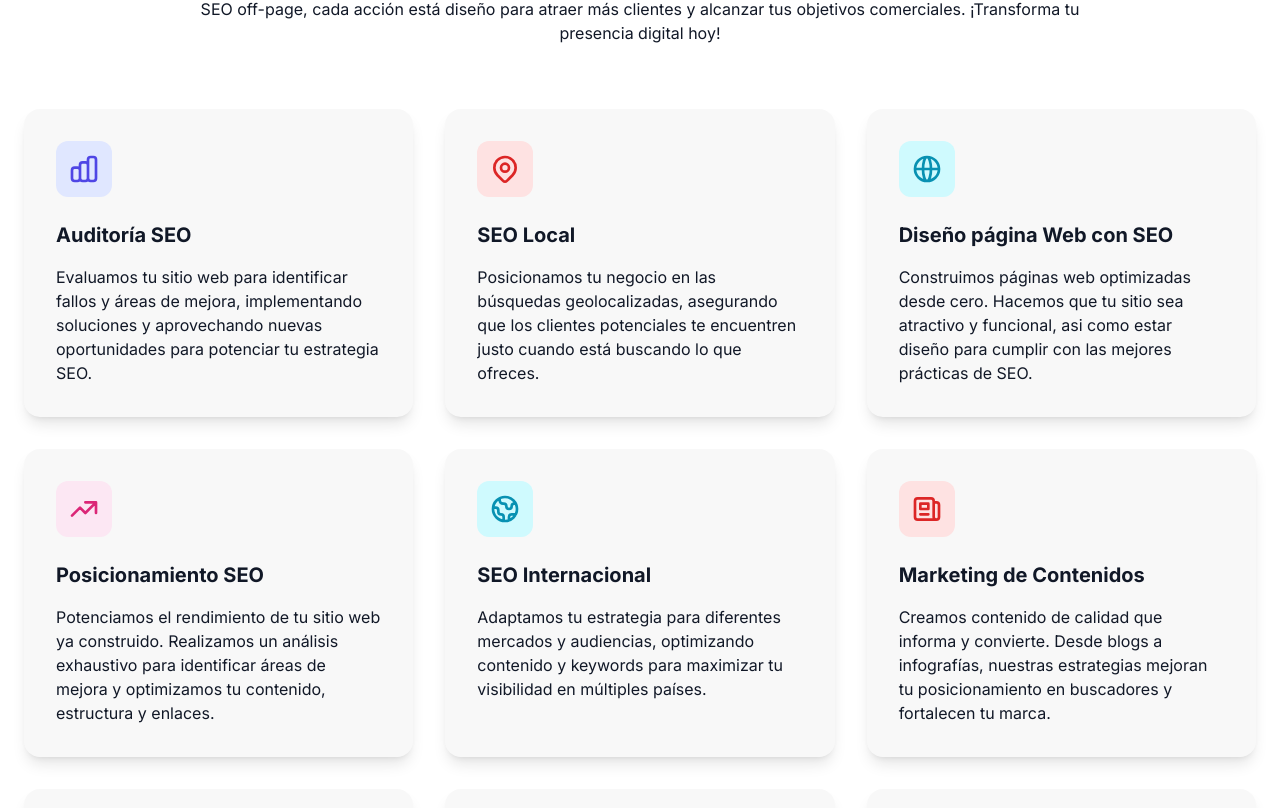
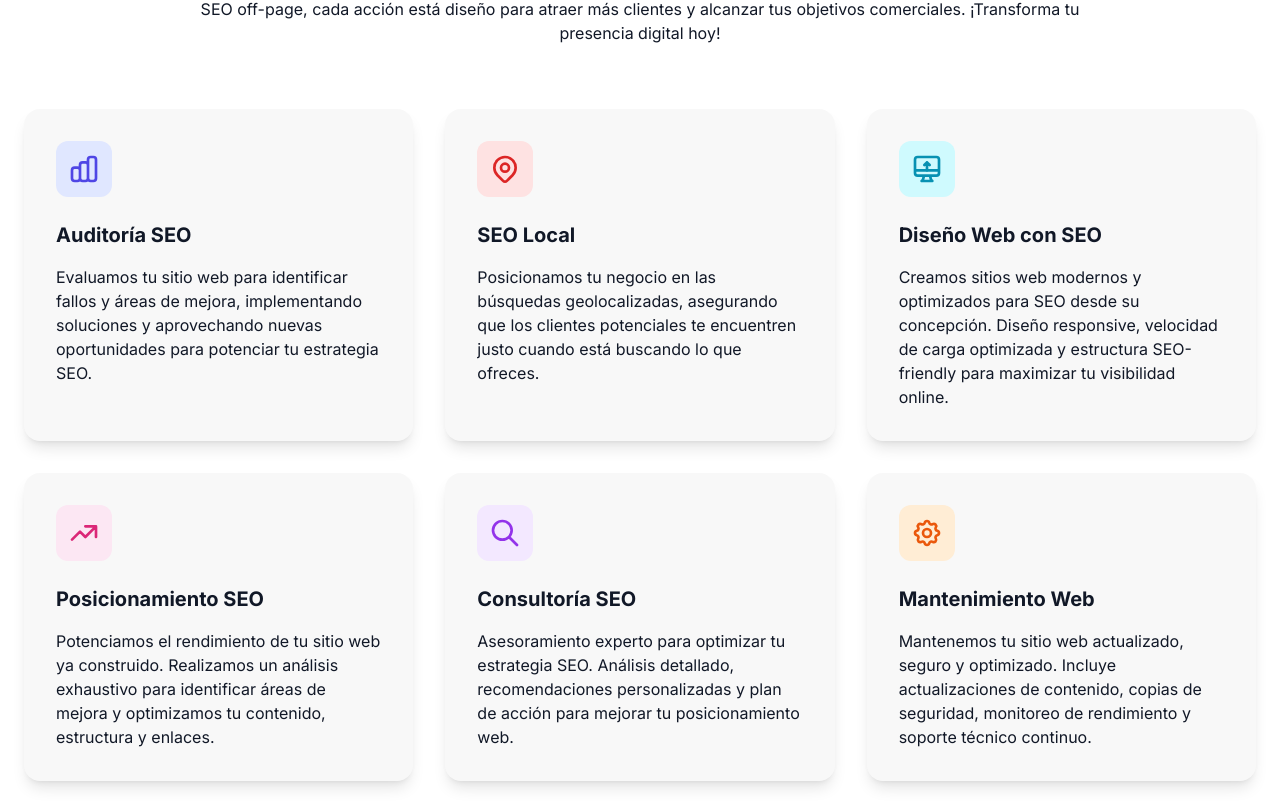
Before and after one commit to jonhygg99/agencia-mkt-digital, a Next.js app: page / in a window 1280 px wide. Shown: the part 1872-2680 px from the top of the page. Built offline with nearby package versions, Linux system fonts and the light colour scheme.

Commit message:
Add new icons, delete some services and fix banner cta

```diff
--- a/app/posicionamiento-seo/page.tsx
+++ b/app/posicionamiento-seo/page.tsx
@@ -73,7 +73,6 @@ export default function Page() {
         posesivo="nuestro Servicio de"
         service="Posicionamiento SEO"
       />
-      {/* // TODO: se ve mal en dispositivos lg */}
       <BannerCta bannerTitle={bannerTitle} bannerText={bannerText} />
     </div>
   );
--- a/app/ui/components/banner-cta.tsx
+++ b/app/ui/components/banner-cta.tsx
@@ -8,7 +8,7 @@ export default function BannerCta({
   bannerText: string;
 }) {
   return (
-    <section className="container mx-auto px-6 py-12 md:py-24">
+    <section className="container mx-auto px-6 py-12 md:py-24 max-w-[1320px]">
       <div className="flex flex-col lg:flex-row gap-12 ">
         <div className="flex-1 ">
           <p className="text-4xl lg:text-6xl md:text-5xl font-black">
--- a/app/ui/components/services.tsx
+++ b/app/ui/components/services.tsx
@@ -7,6 +7,9 @@ import MigrationIcon from "@/app/ui/icons/bubble/migration";
 import PenaltyIcon from "@/app/ui/icons/bubble/penalty";
 import UpTrend from "@/app/ui/icons/bubble/uptrend";
 import WebIcon from "@/app/ui/icons/bubble/web";
+import ConsultingIcon from "@/app/ui/icons/bubble/consulting";
+import MaintenanceIcon from "@/app/ui/icons/bubble/maintenance";
+import WebSEOIcon from "@/app/ui/icons/bubble/web-seo";
 import BubbleInfo from "../elements/bubble-info";
 
 export default function Services() {
@@ -27,13 +30,15 @@ export default function Services() {
       <div className="grid grid-cols-1 md:grid-cols-2 lg:grid-cols-3 gap-8">
         <AuditoriaSEO />
         <SEOLocal />
-        <SEOWeb />
+        <DisenoWebSEO />
         <PosicionamientoSEO />
-        <SEOInternacional />
+        <ConsultoriaSEO />
+        <MantenimientoWeb />
+        {/* <SEOInternacional />
         <MarketingContenido />
         <LinkBuilding />
         <MigracionesSEO />
-        <Penalizaciones />
+        <Penalizaciones /> */}
       </div>
     </section>
   );
@@ -59,12 +64,12 @@ function SEOLocal() {
   );
 }
 
-function SEOWeb() {
+function DisenoWebSEO() {
   return (
     <BubbleInfo
-      Icon={WebIcon}
-      title="Diseño página Web con SEO"
-      description="Construimos páginas web optimizadas desde cero. Hacemos que tu sitio sea atractivo y funcional, asi como estar diseño para cumplir con las mejores prácticas de SEO."
+      Icon={WebSEOIcon}
+      title="Diseño Web con SEO"
+      description="Creamos sitios web modernos y optimizados para SEO desde su concepción. Diseño responsive, velocidad de carga optimizada y estructura SEO-friendly para maximizar tu visibilidad online."
     />
   );
 }
@@ -137,3 +142,23 @@ function Penalizaciones() {
     />
   );
 }
+
+function ConsultoriaSEO() {
+  return (
+    <BubbleInfo
+      Icon={ConsultingIcon}
+      title="Consultoría SEO"
+      description="Asesoramiento experto para optimizar tu estrategia SEO. Análisis detallado, recomendaciones personalizadas y plan de acción para mejorar tu posicionamiento web."
+    />
+  );
+}
+
+function MantenimientoWeb() {
+  return (
+    <BubbleInfo
+      Icon={MaintenanceIcon}
+      title="Mantenimiento Web"
+      description="Mantenemos tu sitio web actualizado, seguro y optimizado. Incluye actualizaciones de contenido, copias de seguridad, monitoreo de rendimiento y soporte técnico continuo."
+    />
+  );
+}
--- /dev/null
+++ b/app/ui/icons/bubble/consulting.tsx
@@ -0,0 +1,20 @@
+export default function ConsultingIcon() {
+  return (
+    <div className="w-14 h-14 bg-purple-100 rounded-xl flex items-center justify-center mb-6">
+      <svg
+        className="w-8 h-8 text-purple-600"
+        fill="none"
+        stroke="currentColor"
+        viewBox="0 0 24 24"
+        xmlns="http://www.w3.org/2000/svg"
+      >
+        <path
+          strokeLinecap="round"
+          strokeLinejoin="round"
+          strokeWidth={2}
+          d="M21 21l-6-6m2-5a7 7 0 11-14 0 7 7 0 0114 0z"
+        />
+      </svg>
+    </div>
+  );
+}
--- /dev/null
+++ b/app/ui/icons/bubble/maintenance.tsx
@@ -0,0 +1,26 @@
+export default function MaintenanceIcon() {
+  return (
+    <div className="w-14 h-14 bg-orange-100 rounded-xl flex items-center justify-center mb-6">
+      <svg
+        className="w-8 h-8 text-orange-600"
+        fill="none"
+        stroke="currentColor"
+        viewBox="0 0 24 24"
+        xmlns="http://www.w3.org/2000/svg"
+      >
+        <path
+          strokeLinecap="round"
+          strokeLinejoin="round"
+          strokeWidth={2}
+          d="M10.325 4.317c.426-1.756 2.924-1.756 3.35 0a1.724 1.724 0 002.573 1.066c1.543-.94 3.31.826 2.37 2.37a1.724 1.724 0 001.065 2.572c1.756.426 1.756 2.924 0 3.35a1.724 1.724 0 00-1.066 2.573c.94 1.543-.826 3.31-2.37 2.37a1.724 1.724 0 00-2.572 1.065c-.426 1.756-2.924 1.756-3.35 0a1.724 1.724 0 00-2.573-1.066c-1.543.94-3.31-.826-2.37-2.37a1.724 1.724 0 00-1.065-2.572c-1.756-.426-1.756-2.924 0-3.35a1.724 1.724 0 001.066-2.573c-.94-1.543.826-3.31 2.37-2.37.996.608 2.296.07 2.572-1.065z"
+        />
+        <path
+          strokeLinecap="round"
+          strokeLinejoin="round"
+          strokeWidth={2}
+          d="M15 12a3 3 0 11-6 0 3 3 0 016 0z"
+        />
+      </svg>
+    </div>
+  );
+}
--- /dev/null
+++ b/app/ui/icons/bubble/web-seo.tsx
@@ -0,0 +1,26 @@
+export default function WebSEOIcon() {
+  return (
+    <div className="w-14 h-14 bg-cyan-100 rounded-xl flex items-center justify-center mb-6">
+      <svg
+        className="w-8 h-8 text-cyan-600"
+        fill="none"
+        stroke="currentColor"
+        viewBox="0 0 24 24"
+        xmlns="http://www.w3.org/2000/svg"
+      >
+        <path
+          strokeLinecap="round"
+          strokeLinejoin="round"
+          strokeWidth={2}
+          d="M9.75 17L9 20l-1 1h8l-1-1-.75-3M3 13h18M5 17h14a2 2 0 002-2V5a2 2 0 00-2-2H5a2 2 0 00-2 2v10a2 2 0 002 2z"
+        />
+        <path
+          strokeLinecap="round"
+          strokeLinejoin="round"
+          strokeWidth={2}
+          d="M10 9l2-2m0 0l2 2m-2-2v6"
+        />
+      </svg>
+    </div>
+  );
+}
```
